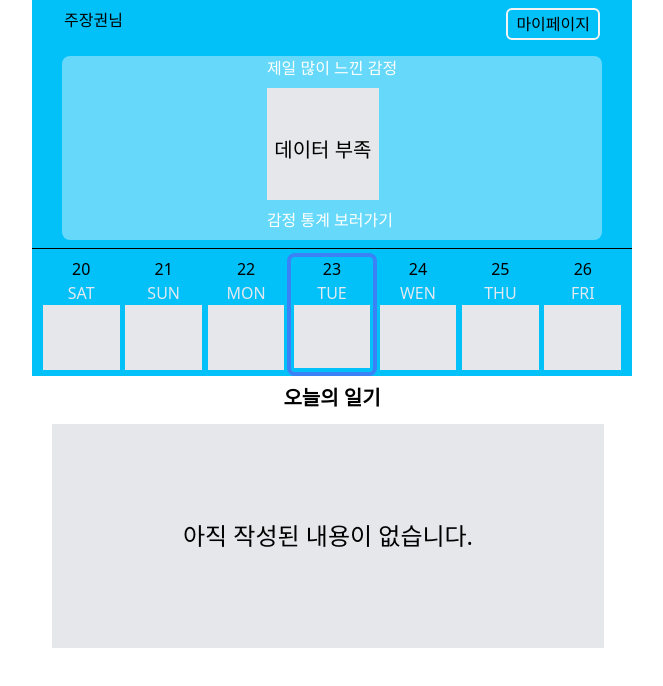
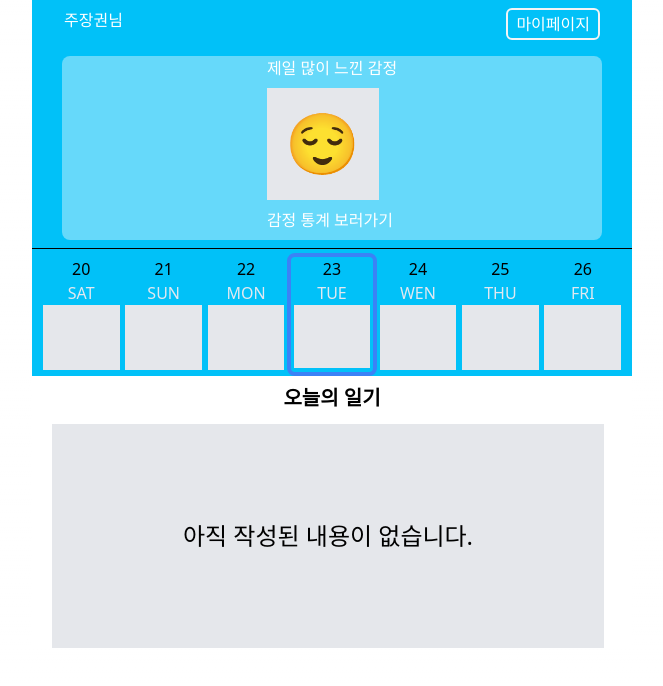
Before and after one commit to JuJangGwon/Nextjs-PWA, a Next.js app: page /main in a window 1280 px wide. Shown: the top 686 px of the page, without its empty margins (308-971 px from the left). Built offline with nearby package versions, Linux system fonts and the light colour scheme.

Commit message:
feat : 주간 통계 이모티콘 추가

```diff
--- a/src/app/main/component/DiaryContent/diaryContent.tsx
+++ b/src/app/main/component/DiaryContent/diaryContent.tsx
@@ -10,9 +10,9 @@ export default function DiaryContent({
 }: DiaryContentProps) {
   return (
     <div>
-      <h1 className="text-center text-xl font-bold">오늘의 일기</h1>
+      <h1 className="text-center text-xl mt- 1 font-bold">오늘의 일기</h1>
       <button
-        className="w-[92%] min-h-[14rem] h-full mx-5 bg-gray-200 mt-3"
+        className="w-[92%] min-h-[14rem] h-full mx-5 px-1 bg-gray-200 mt-3"
         onClick={() => setIsEditorOpen(true)}
       >
         <h2
@@ -20,9 +20,11 @@ export default function DiaryContent({
             diaryData.content.length ? "text-start" : "text-center"
           } `}
         >
-          {diaryData.content.length
-            ? diaryData.content
-            : "아직 작성된 내용이 없습니다. "}
+          <p className="my-4">
+            {diaryData.content.length
+              ? diaryData.content
+              : "아직 작성된 내용이 없습니다. "}
+          </p>
         </h2>
       </button>
     </div>
--- a/src/app/main/component/DiaryEditor/index.tsx
+++ b/src/app/main/component/DiaryEditor/index.tsx
@@ -10,6 +10,8 @@ interface DiaryEditorProps {
   setIsAnalize: (b: boolean) => void;
 }
 
+const newDate = new Date();
+
 export default function DiaryEditor({
   setIsEditorOpen,
   setDiaryDatas,
@@ -20,7 +22,6 @@ export default function DiaryEditor({
   const [diaryText, setDiaryText] = useState(text);
   const [isLoading, setIsLoading] = useState(false);
 
-  const newDate = new Date();
   function onClickFinish() {
     if (diaryText.length >= 30) {
       setIsLoading(true);
--- a/src/app/main/component/DiaryList/feelContent.tsx
+++ b/src/app/main/component/DiaryList/feelContent.tsx
@@ -1,10 +1,31 @@
 export default function FeelContent({ days, setIsStatics }: any) {
+  function getFeel() {
+    let happy = 0;
+    let normal = 0;
+    let angry = 0;
+    days.forEach(({ feel }: any) => {
+      if (feel === "happy") {
+        happy++;
+      } else if (feel === "normal") {
+        normal++;
+      } else if (feel === "angry") {
+        angry++;
+      }
+    });
+    if (happy > angry && happy > normal) {
+      return "😁";
+    } else if (happy < angry && angry > normal) {
+      return "😡";
+    }
+    return "😌";
+  }
+
   return (
     <div className="w-[90%] h-fit mx-auto rounded-lg bg-[#66D9FA] ">
       <div className="w-fit mx-auto">
         <h1 className="text-white my-2">제일 많이 느낀 감정</h1>
         <div className="bg-gray-200 w-[7rem] h-[7rem]">
-          <p className="text-xl text-black text-center py-12">데이터 부족</p>
+          <p className="text-black text-center py-6 text-6xl">{getFeel()}</p>
         </div>
         <button className="text-white my-2" onClick={() => setIsStatics(true)}>
           {" "}
--- a/src/app/main/component/DiaryList/header.tsx
+++ b/src/app/main/component/DiaryList/header.tsx
@@ -1,7 +1,6 @@
-
 function DiaryListHeader() {
   return (
-    <div className="w-full px-8 py-2 flex justify-between">
+    <div className="w-full px-8 py-2 flex justify-between text-white">
       <p>주장권님</p>
       <button className="w-fit px-2 h-8 border-2 border-gray-100 rounded-md">
         마이페이지
--- a/src/app/main/component/DiaryStatistics/page.tsx
+++ b/src/app/main/component/DiaryStatistics/page.tsx
@@ -4,7 +4,8 @@ import { useState, useEffect } from "react";
 
 export default function DiaryStatics({ onClickExist, days }: any) {
   const [selected, setSelected] = useState(true);
-  const [status, setStatus] = useState("");
+  const [emoticon, setEmoticon] = useState("");
+  const [status, setStatus] = useState("none");
   useEffect(() => {
     if (days) {
       let happy = 0;
@@ -21,12 +22,18 @@ export default function DiaryStatics({ onClickExist, days }: any) {
           normal++;
         }
       });
-      if (happy > angry && normal < happy) {
+      if (happy === 0 && angry === 0 && normal === 0) {
+        setStatus("none");
+        setEmoticon("😁");
+      } else if (happy > angry && normal < happy) {
         setStatus("긍정적");
+        setEmoticon("😁");
       } else if (happy < angry && normal < angry) {
         setStatus("부정적");
+        setEmoticon("😡");
       } else if (happy === angry || (normal > happy && normal > angry)) {
         setStatus("중립적");
+        setEmoticon("😌");
       }
     }
   }, [days]);
@@ -144,7 +151,21 @@ export default function DiaryStatics({ onClickExist, days }: any) {
       </div>
     );
   }
-
+  if (status === "none") {
+    return (
+      <div className="w-full h-screen bg-gray-50">
+        <button
+          onClick={() => onClickExist(false)}
+          className="ml-4 pt-4 text-xl"
+        >
+          X
+        </button>
+        <p className="mx-auto w-fit text-center text-xl pt-[6rem]">
+          데이터가 부족합니다.. <br /> 일기를 작성해주세요!
+        </p>
+      </div>
+    );
+  }
   return (
     <div className="w-full h-screen bg-gray-50">
       <div className="flex justify-between pt-8 mx-4">
@@ -181,10 +202,12 @@ export default function DiaryStatics({ onClickExist, days }: any) {
           <div className="bg-white w-[92%] h-[21rem] mx-4 mt-4">
             <h1 className="mx-auto text-black text-center text-xl text-bold mt-2">
               주간 통계
+              <p className="w-[9rem] h-[9rem] mx-auto bg-gray-200 mt-4 text-8xl py-5">
+                {emoticon}
+              </p>
             </h1>
             {status !== "" ? (
               <div>
-                <div className="w-[9rem] h-[9rem] mx-auto bg-gray-200 mt-4"></div>
                 <p className="text-center font-bold my-2">
                   {`주장권님의 감정은 ${status}일 때가 많아요`}
                 </p>
--- a/src/app/main/page.tsx
+++ b/src/app/main/page.tsx
@@ -30,61 +30,66 @@ function getDayOfWeek(newDate: Date, num: number = 0) {
       return "SAT";
   }
 }
+const localContents = (day: number) => {
+  const data = localStorage.getItem(`${day.toString()}c`);
+  return data ? data : "";
+};
+
+const localFeel = (day: number) => {
+  const data = localStorage.getItem(`${day.toString()}f`);
+  return data ? data : "";
+};
 
 const days = [
   {
     num: newDate.getDate() - 3,
     days: getDayOfWeek(newDate, -3),
-    content: "",
-    feel: "",
+    content: localContents(newDate.getDate() - 3),
+    feel: localFeel(newDate.getDate() - 3),
   },
   {
     num: newDate.getDate() - 2,
     days: getDayOfWeek(newDate, -2),
-    content: "",
-    feel: "",
+    content: localContents(newDate.getDate() - 2),
+    feel: localFeel(newDate.getDate() - 2),
   },
   {
     num: newDate.getDate() - 1,
     days: getDayOfWeek(newDate, -1),
-    content: "",
-    feel: "",
+    content: localContents(newDate.getDate() - 1),
+    feel: localFeel(newDate.getDate() - 1),
   },
   {
     num: newDate.getDate(),
     days: getDayOfWeek(newDate),
-    content: "",
-    feel: "",
+    content: localContents(newDate.getDate()),
+    feel: localFeel(newDate.getDate()),
   },
   {
     num: newDate.getDate() + 1,
     days: getDayOfWeek(newDate, 1),
-    content: "",
-    feel: "",
+    content: localContents(newDate.getDate() + 1),
+    feel: localFeel(newDate.getDate() + 1),
   },
   {
     num: newDate.getDate() + 2,
     days: getDayOfWeek(newDate, 2),
-    content: "",
-    feel: "",
+    content: localContents(newDate.getDate() + 2),
+    feel: localFeel(newDate.getDate() + 2),
   },
   {
     num: newDate.getDate() + 3,
     days: getDayOfWeek(newDate, 3),
-    content: "",
-    feel: "",
+    content: localContents(newDate.getDate() + 3),
+    feel: localFeel(newDate.getDate() + 3),
   },
 ];
 
 export default function Main() {
   const [isEditorOpen, setIsEditorOpen] = useState(false);
-  const [isAnalize, setIsAnalize] = useState(true);
+  const [isAnalize, setIsAnalize] = useState(days[3].content ? true : false);
   const [isStatics, setIsStatics] = useState(false);
   const [diaryDatas, setDiaryDatas] = useState(days);
-
-  useEffect(() => {
-    console.log(isAnalize, isStatics, isEditorOpen);
-  }, [isAnalize, isStatics, isEditorOpen]);
 
   return (
     <main className="min-w-[360px] max-w-[600px] mx-auto h-full bg-white">
@@ -102,7 +107,8 @@ export default function Main() {
             setDiaryDatas={(str: string) =>
               setDiaryDatas((data: any) => {
                 const stat = feelChecker(str);
-                console.log(stat);
+                localStorage.setItem(`${newDate.getDate().toString()}c`, str);
+                localStorage.setItem(`${newDate.getDate().toString()}f`, stat);
                 if (stat !== "fail") {
                   data[3].content = str;
                   data[3].feel = stat;
```
Also changed, not shown: 1 other file (tests, documents, lock files or other folders).
